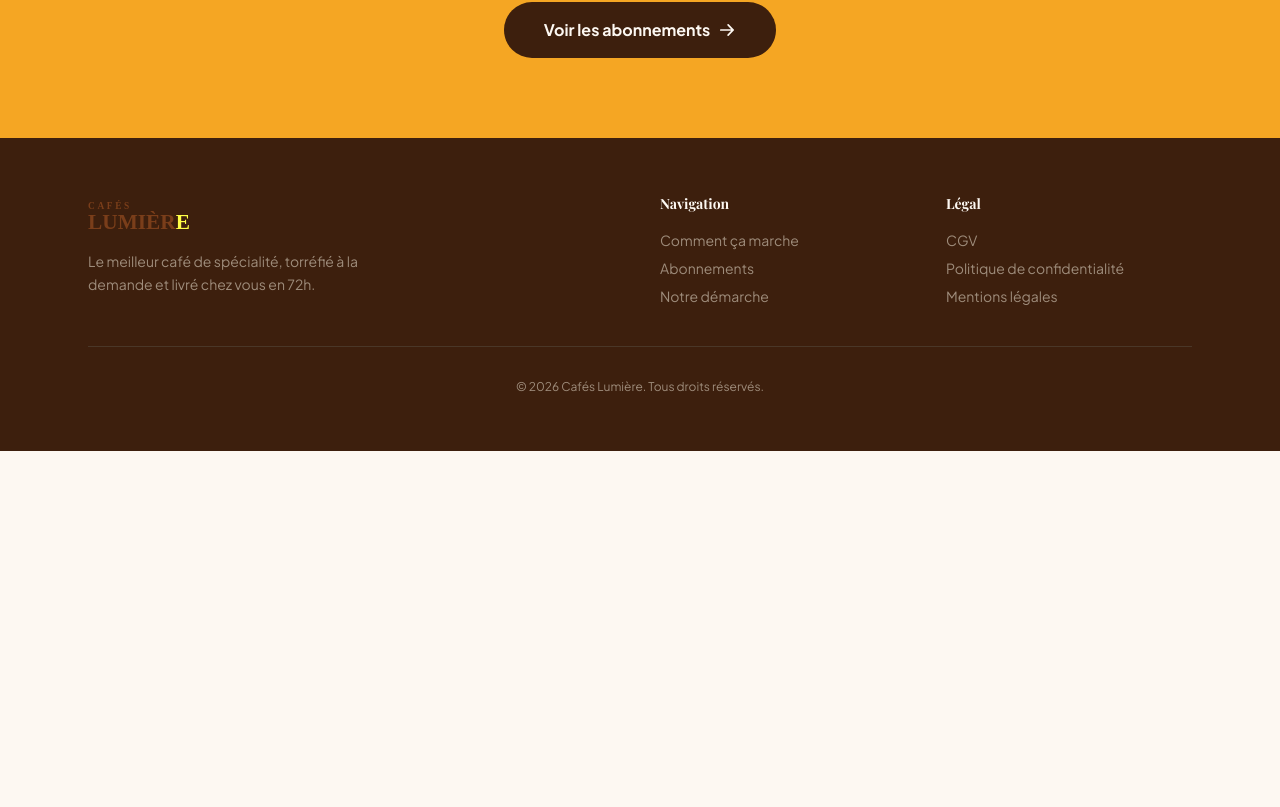
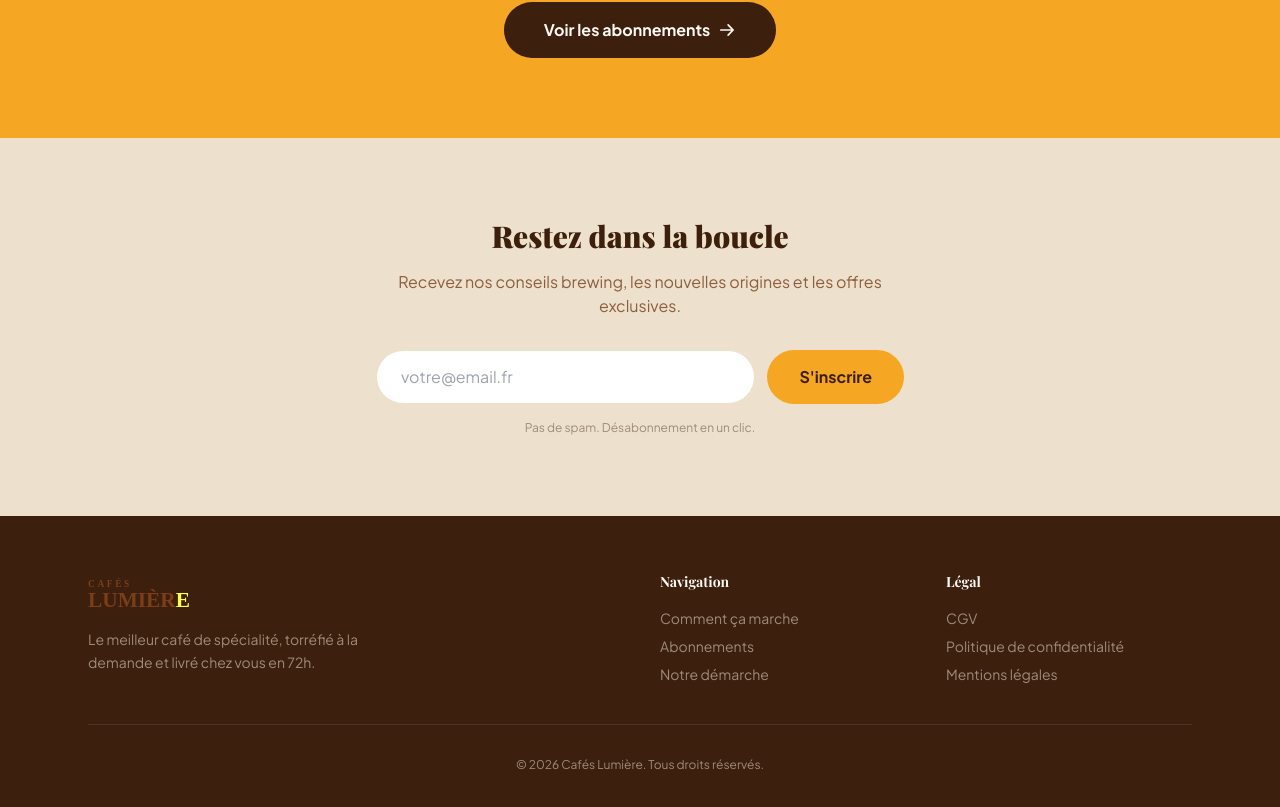
Before and after one commit to obelixguru/aiteam-cafes-lumiere-mo4vxo6m, a Next.js app: page / in a window 1280 px wide. Shown: the part 3520-4327 px from the top of the page. Before the commit the page ends 3971 px from the top, so only its background shows below. Built offline with nearby package versions, Linux system fonts and the light colour scheme; a web font is replaced by a local one.

Commit message:
feat: add newsletter Server Action + newsletter section on home

```diff
--- /dev/null
+++ b/app/actions.ts
@@ -0,0 +1,15 @@
+"use server";
+
+export async function subscribeNewsletter(formData: FormData) {
+  const email = formData.get("email") as string;
+
+  if (!email || !/^[^\s@]+@[^\s@]+\.[^\s@]+$/.test(email)) {
+    return;
+  }
+
+  // In production, this would call Supabase + Resend
+  // For now, log and return success
+  console.log(`[Newsletter] New subscriber: ${email}`);
+
+  return;
+}
--- a/app/page.tsx
+++ b/app/page.tsx
@@ -13,6 +13,7 @@ import {
   ArrowRight,
 } from "@phosphor-icons/react";
 import Nav from "./components/Nav";
+import { subscribeNewsletter } from "./actions";
 
 const fadeUp = {
   hidden: { opacity: 0, y: 30 },
@@ -407,6 +408,34 @@ export default function Home() {
         </div>
       </section>
 
+      {/* Newsletter */}
+      <section className="py-20 bg-foam">
+        <div className="max-w-xl mx-auto px-4 sm:px-6 text-center">
+          <h2 className="font-serif text-3xl font-black text-roast mb-4">
+            Restez dans la boucle
+          </h2>
+          <p className="text-grain mb-8">
+            Recevez nos conseils brewing, les nouvelles origines et les offres exclusives.
+          </p>
+          <form action={subscribeNewsletter} className="flex flex-col sm:flex-row gap-3">
+            <input
+              type="email"
+              name="email"
+              required
+              placeholder="votre@email.fr"
+              className="flex-1 border border-foam rounded-full px-6 py-3.5 text-roast bg-white focus:outline-none focus:ring-2 focus:ring-lumiere transition"
+            />
+            <button
+              type="submit"
+              className="bg-lumiere text-roast px-8 py-3.5 rounded-full font-bold hover:bg-lumiere/90 transition-colors whitespace-nowrap"
+            >
+              S&apos;inscrire
+            </button>
+          </form>
+          <p className="text-xs text-smoke mt-4">Pas de spam. Désabonnement en un clic.</p>
+        </div>
+      </section>
+
       {/* Footer */}
       <footer className="bg-roast text-smoke py-14">
         <div className="max-w-6xl mx-auto px-4 sm:px-6">
```
Also changed, not shown: 1 other file (tests, documents, lock files or other folders).
